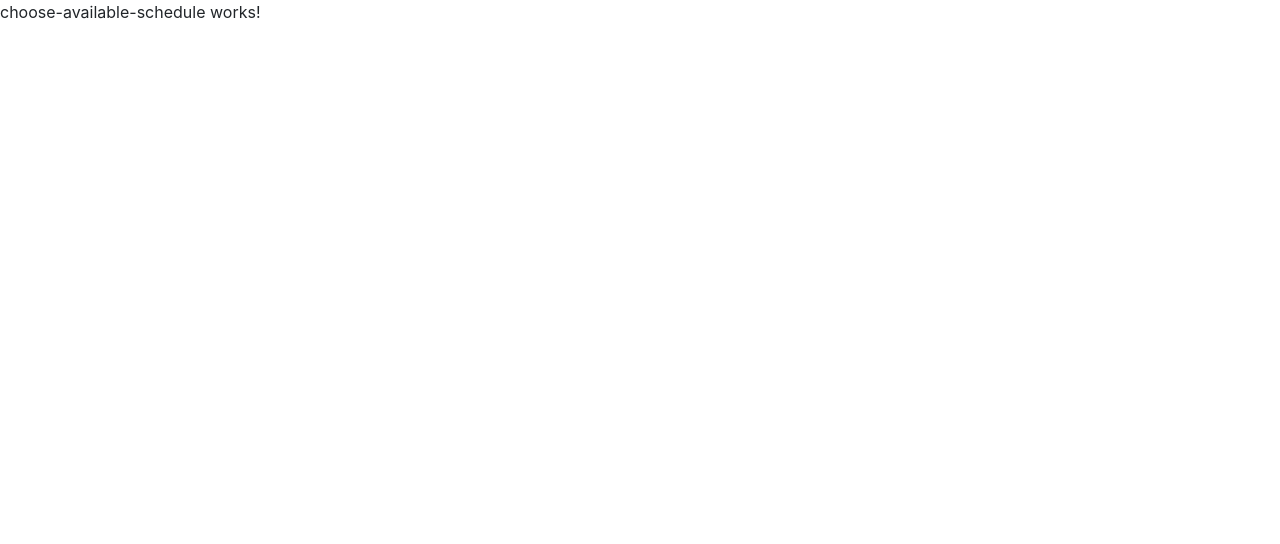
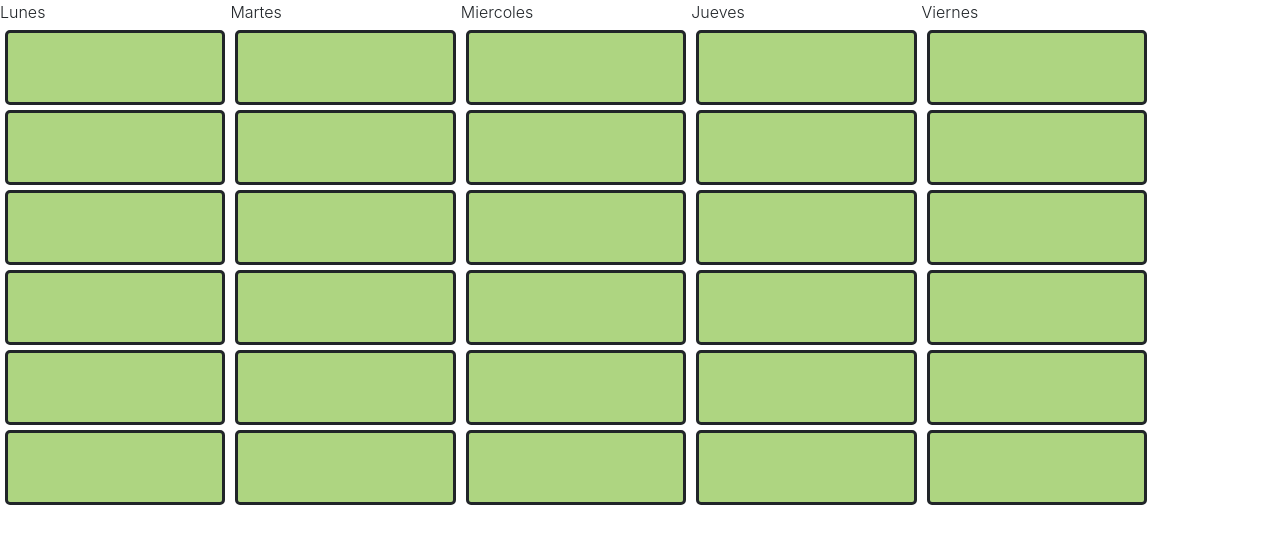
Before and after one commit to SantiagoAndre/elective-manager, an Angular app: page /profesor/ChooseAvailableSchedule in a window 1280 px wide. Shown: the top 544 px of the page. Built offline with nearby package versions, Linux system fonts and the light colour scheme.

Commit message:
Se genero el html dinamico de el horario del profesor y se asociaron los bloques a la funcion setSchedule

```diff
--- a/src/app/components/profesor/choose-available-schedule/choose-available-schedule.component.css
+++ b/src/app/components/profesor/choose-available-schedule/choose-available-schedule.component.css
@@ -0,0 +1,34 @@
+.block {
+  margin: 5px;
+  height:  75px;
+  overflow: auto;
+  border-radius: 5px;
+  border-style: solid;
+	background: #AED581;
+}
+.day {
+  width: 18%;
+  display:inline-table;
+}
+
+.form-schedule {
+
+  width: 100%;
+  text-align: center;
+  overflow: hidden;
+  color: black;
+  background: #ECEFF1;
+
+}
+h1, h2,h3 {
+  font-weight: 300;
+}
+
+
+h2 {
+  font-size: 36px;
+  margin: 0 0 16px;
+}
+h3 {
+  font-size: 16px;
+}
--- a/src/app/components/profesor/choose-available-schedule/choose-available-schedule.component.html
+++ b/src/app/components/profesor/choose-available-schedule/choose-available-schedule.component.html
@@ -1,3 +1,48 @@
-<p>
-  choose-available-schedule works!
-</p>
+<!--
+<div [innerHTML]="htmlSchedule" class=form-schedule ></div>
+-->
+<div class=day>
+   <h3 class="dayText">Lunes</h3>
+   <div class="block" (click) = 'setSchedule("Lunes","0")' height=20></div>
+   <div class="block" (click) = 'setSchedule("Lunes","1")' height=20></div>
+   <div class="block" (click) = 'setSchedule("Lunes","2")' height=20></div>
+   <div class="block" (click) = 'setSchedule("Lunes","3")' height=20></div>
+   <div class="block" (click) = 'setSchedule("Lunes","4")' height=20></div>
+   <div class="block" (click) = 'setSchedule("Lunes","5")' height=20></div>
+</div>
+<div class=day>
+   <h3 class="dayText">Martes</h3>
+   <div class="block" (click) = 'setSchedule("Martes","0")' height=20></div>
+   <div class="block" (click) = 'setSchedule("Martes","1")' height=20></div>
+   <div class="block" (click) = 'setSchedule("Martes","2")' height=20></div>
+   <div class="block" (click) = 'setSchedule("Martes","3")' height=20></div>
+   <div class="block" (click) = 'setSchedule("Martes","4")' height=20></div>
+   <div class="block" (click) = 'setSchedule("Martes","5")' height=20></div>
+</div>
+<div class=day>
+   <h3 class="dayText">Miercoles</h3>
+   <div class="block" (click) = 'setSchedule("Miercoles","0")' height=20></div>
+   <div class="block" (click) = 'setSchedule("Miercoles","1")' height=20></div>
+   <div class="block" (click) = 'setSchedule("Miercoles","2")' height=20></div>
+   <div class="block" (click) = 'setSchedule("Miercoles","3")' height=20></div>
+   <div class="block" (click) = 'setSchedule("Miercoles","4")' height=20></div>
+   <div class="block" (click) = 'setSchedule("Miercoles","5")' height=20></div>
+</div>
+<div class=day>
+   <h3 class="dayText">Jueves</h3>
+   <div class="block" (click) = 'setSchedule("Jueves","0")' height=20></div>
+   <div class="block" (click) = 'setSchedule("Jueves","1")' height=20></div>
+   <div class="block" (click) = 'setSchedule("Jueves","2")' height=20></div>
+   <div class="block" (click) = 'setSchedule("Jueves","3")' height=20></div>
+   <div class="block" (click) = 'setSchedule("Jueves","4")' height=20></div>
+   <div class="block" (click) = 'setSchedule("Jueves","5")' height=20></div>
+</div>
+<div class=day>
+   <h3 class="dayText">Viernes</h3>
+   <div class="block" (click) = 'setSchedule("Viernes","0")' height=20></div>
+   <div class="block" (click) = 'setSchedule("Viernes","1")' height=20></div>
+   <div class="block" (click) = 'setSchedule("Viernes","2")' height=20></div>
+   <div class="block" (click) = 'setSchedule("Viernes","3")' height=20></div>
+   <div class="block" (click) = 'setSchedule("Viernes","4")' height=20></div>
+   <div class="block" (click) = 'setSchedule("Viernes","5")' height=20></div>
+</div>
--- a/src/app/components/profesor/choose-available-schedule/choose-available-schedule.component.ts
+++ b/src/app/components/profesor/choose-available-schedule/choose-available-schedule.component.ts
@@ -1,15 +1,41 @@
 import { Component, OnInit } from '@angular/core';
+import { NgModule } from '@angular/core';
 
 @Component({
-  selector: 'app-choose-available-schedule',
-  templateUrl: './choose-available-schedule.component.html',
-  styleUrls: ['./choose-available-schedule.component.css']
+	selector: 'app-choose-available-schedule',
+	templateUrl: './choose-available-schedule.component.html',
+	styleUrls: ['./choose-available-schedule.component.css']
 })
 export class ChooseAvailableScheduleComponent implements OnInit {
 
-  constructor() { }
+	user: any = {};
+	htmlSchedule: String = ``;
 
-  ngOnInit() {
-  }
+
+	constructor() {
+		this.loadSchedule();
+
+
+	}
+
+	ngOnInit() {
+	}
+	setSchedule(day,block){
+		console.log("elegir el bloque"+block+" del dia ",day)
+	}
+	loadSchedule() {
+		var days = ["Lunes", "Martes", "Miercoles", "Jueves", "Viernes"];
+		var blocks = 6;
+		for (var day in days) {
+			this.htmlSchedule += "<div class=day>\n";
+			this.htmlSchedule += '   <h3 class="dayText">' + days[day] + '</h3>\n';
+			for (var block = 0; block < blocks; block++) {
+				this.htmlSchedule += '   <div class="block" (click) = \'setSchedule("' + days[day] + '","' + block + '")\' height=20></div>\n';
+			}
+
+			this.htmlSchedule += "</div>\n";
+		}
+    console.log(this.htmlSchedule);
+	}
 
 }
```
